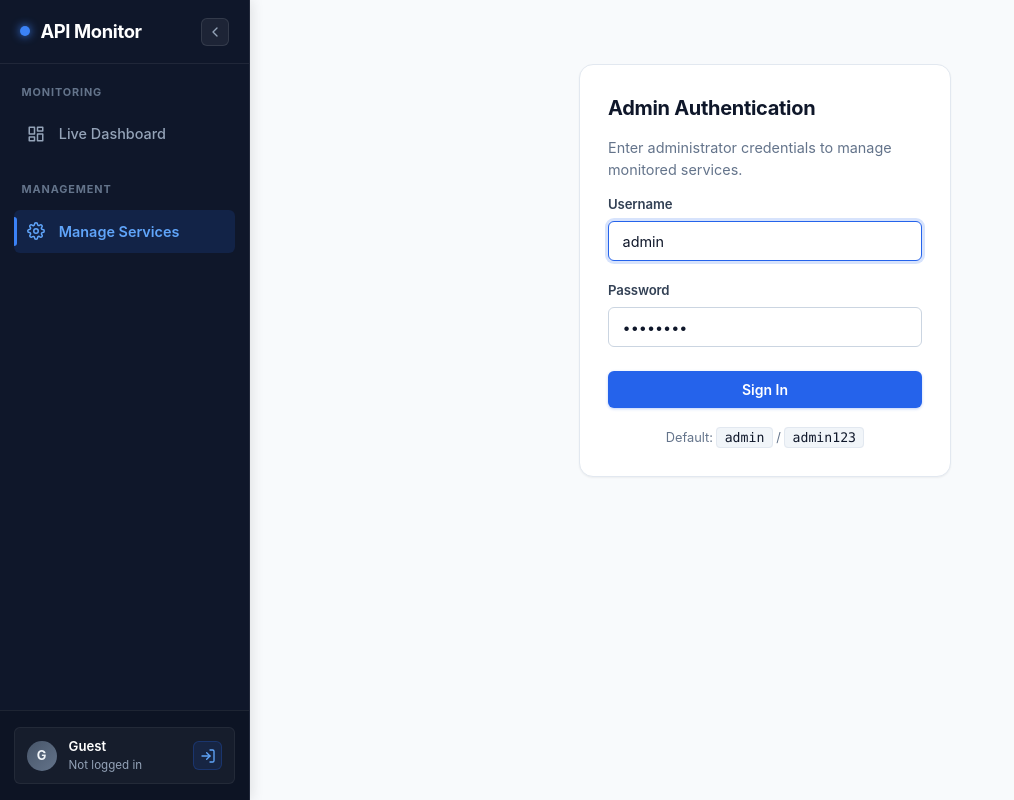
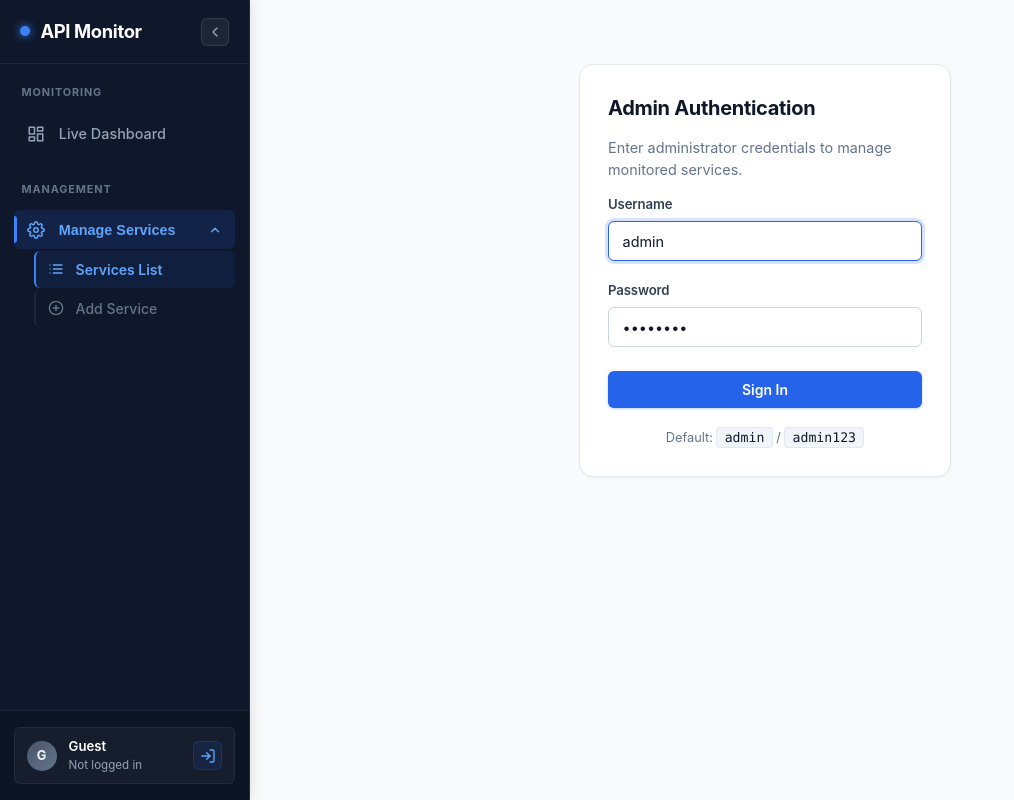
Before and after one commit to nyeya/api_monitor, a PHP site: page /add-service.php in a window 1280 px wide. Shown: the whole page, without its empty margins (0-1014 px from the left). Run offline with PHP 8.4, Linux system fonts and the light colour scheme; some libraries are stand-ins or nearby versions.

Commit message:
feat: add service management dropdown navigation
Co-authored-by: Copilot <223556219+Copilot@users.noreply.github.com>

```diff
--- a/public/css/style.css
+++ b/public/css/style.css
@@ -1,8 +1,3 @@
-/* ==============================================================================
-   API MONITOR - Design System & Modern UI/UX Stylesheet
-   Clean, aesthetic, responsive interface for operational observability
-   ============================================================================== */
-
 :root {
     --bg: #f8fafc;
     --card-bg: #ffffff;
@@ -14,7 +9,6 @@
     --border-subtle: #f1f5f9;
     --border-hover: #cbd5e1;
 
-    /* Brand & State Colors */
     --primary: #2563eb;
     --primary-hover: #1d4ed8;
     --primary-light: #eff6ff;
@@ -40,19 +34,16 @@
     --neutral-border: #e2e8f0;
     --neutral-text: #475569;
 
-    /* Elevation & Shadows */
     --shadow-sm: 0 1px 2px 0 rgba(0, 0, 0, 0.05);
     --shadow-md: 0 4px 6px -1px rgba(0, 0, 0, 0.06), 0 2px 4px -2px rgba(0, 0, 0, 0.04);
     --shadow-lg: 0 10px 15px -3px rgba(0, 0, 0, 0.08), 0 4px 6px -4px rgba(0, 0, 0, 0.04);
 
-    /* Radius */
     --radius-sm: 6px;
     --radius-md: 10px;
     --radius-lg: 14px;
     --radius-full: 9999px;
 }
 
-/* Base Styles */
 *, *::before, *::after {
     box-sizing: border-box;
 }
@@ -67,7 +58,6 @@ body {
     -moz-osx-font-smoothing: grayscale;
 }
 
-/* Layout & Application Frame */
 .app-layout {
     display: flex;
     min-height: 100vh;
@@ -76,7 +66,6 @@ body {
     background-color: var(--bg);
 }
 
-/* Sidebar Navigation */
 .sidebar {
     width: 250px;
     min-width: 250px;
@@ -158,7 +147,7 @@ body {
     transition: transform 0.25s ease;
 }
 
-/* Sidebar Nav Items */
+
 .sidebar-nav {
     flex: 1;
     padding: 1.25rem 0.85rem;
@@ -233,7 +222,117 @@ body {
     transition: opacity 0.2s ease;
 }
 
-/* Sidebar Footer */
+.nav-dropdown {
+    display: flex;
+    flex-direction: column;
+    gap: 0;
+}
+
+.nav-dropdown-toggle {
+    width: 100%;
+    background: none;
+    border: none;
+    cursor: pointer;
+    text-align: left;
+    display: flex;
+    align-items: center;
+    gap: 0.85rem;
+    padding: 0.65rem 0.85rem;
+    color: #94a3b8;
+    font-size: 0.9rem;
+    font-weight: 500;
+    border-radius: var(--radius-sm);
+    transition: all 0.18s ease;
+    white-space: nowrap;
+    position: relative;
+}
+
+.nav-dropdown-toggle:hover {
+    color: #ffffff;
+    background: rgba(255, 255, 255, 0.07);
+}
+
+.nav-dropdown-toggle.active {
+    color: #60a5fa;
+    background: rgba(37, 99, 235, 0.15);
+    font-weight: 600;
+}
+
+.nav-dropdown-toggle.active::before {
+    content: '';
+    position: absolute;
+    left: 0;
+    top: 15%;
+    bottom: 15%;
+    width: 3px;
+    border-radius: 0 3px 3px 0;
+    background: #3b82f6;
+}
+
+.nav-dropdown-chevron {
+    margin-left: auto;
+    flex-shrink: 0;
+    transition: transform 0.2s ease;
+}
+
+.nav-dropdown-open .nav-dropdown-chevron {
+    transform: rotate(180deg);
+}
+
+.nav-dropdown-menu {
+    display: none;
+    flex-direction: column;
+    gap: 0.15rem;
+    padding-left: 1.25rem;
+    margin-top: 0.1rem;
+}
+
+.nav-dropdown-open .nav-dropdown-menu {
+    display: flex;
+}
+
+.sidebar-sublink {
+    display: flex;
+    align-items: center;
+    gap: 0.75rem;
+    padding: 0.5rem 0.75rem;
+    color: #64748b;
+    text-decoration: none;
+    font-size: 0.875rem;
+    font-weight: 500;
+    border-radius: var(--radius-sm);
+    transition: all 0.18s ease;
+    white-space: nowrap;
+    position: relative;
+    border-left: 2px solid rgba(255, 255, 255, 0.07);
+}
+
+.sidebar-sublink:hover {
+    color: #cbd5e1;
+    background: rgba(255, 255, 255, 0.05);
+    border-left-color: rgba(255, 255, 255, 0.2);
+}
+
+.sidebar-sublink.active {
+    color: #60a5fa;
+    background: rgba(37, 99, 235, 0.1);
+    font-weight: 600;
+    border-left-color: #3b82f6;
+}
+
+.sidebar-collapsed .nav-dropdown-menu {
+    display: none !important;
+}
+
+.sidebar-collapsed .nav-dropdown-toggle {
+    justify-content: center;
+    padding: 0.75rem 0;
+}
+
+.sidebar-collapsed .nav-dropdown-chevron {
+    display: none;
+}
+
 .sidebar-footer {
     padding: 1rem 0.85rem;
     border-top: 1px solid rgba(255, 255, 255, 0.07);
@@ -328,7 +427,6 @@ body {
     color: #93c5fd;
 }
 
-/* Main Layout Content */
 .app-main {
     flex: 1;
     min-width: 0;
@@ -347,7 +445,6 @@ body {
     flex: 1;
 }
 
-/* Collapsed Sidebar Mode (Desktop) */
 .sidebar-collapsed .sidebar {
     width: 68px;
     min-width: 68px;
@@ -398,7 +495,6 @@ body {
     padding: 0.5rem 0;
 }
 
-/* Mobile Navigation Defaults (Desktop Hidden) */
 .mobile-header {
     display: none;
 }
@@ -407,7 +503,6 @@ body {
     display: none;
 }
 
-/* Card Component */
 .card {
     background: var(--card-bg);
     border: 1px solid var(--border);
@@ -436,7 +531,6 @@ body {
     font-size: 0.9rem;
 }
 
-/* Summary Metrics Grid */
 .summary-cards {
     display: grid;
     grid-template-columns: repeat(auto-fit, minmax(220px, 1fr));
@@ -496,7 +590,6 @@ body {
     margin-top: 0.2rem;
 }
 
-/* Card Header Toolbar */
 .card-header-row {
     display: flex;
     justify-content: space-between;
@@ -523,7 +616,7 @@ body {
     border: 1px solid var(--border);
 }
 
-/* Data Tables */
+
 .table-wrap {
     overflow-x: auto;
     border: 1px solid var(--border);
@@ -602,7 +695,6 @@ body {
     margin-top: 0.2rem;
 }
 
-/* Status Badges */
 .badge {
     display: inline-flex;
     align-items: center;
@@ -640,7 +732,6 @@ body {
     border: 1px solid var(--neutral-border);
 }
 
-/* Buttons */
 .btn {
     font-family: inherit;
     font-size: 0.875rem;
@@ -721,7 +812,6 @@ body {
     display: inline;
 }
 
-/* Forms & Inputs */
 .form-group {
     display: flex;
     flex-direction: column;
@@ -808,7 +898,6 @@ body {
     margin-bottom: 1.5rem;
 }
 
-/* Stats Grid (History Page) */
 .stats-grid {
     display: grid;
     grid-template-columns: repeat(auto-fit, minmax(180px, 1fr));
@@ -857,7 +946,7 @@ body {
     color: var(--danger);
 }
 
-/* History Page Elements */
+
 .back-link-wrapper {
     margin-bottom: 1.25rem;
 }
@@ -893,7 +982,7 @@ body {
 }
 
 
-/* Pulsing Live Dot */
+
 .pulse-dot {
     display: inline-block;
     width: 8px;
@@ -943,7 +1032,6 @@ body {
 .dot-grey::after { display: none; }
 
 
-/* Admin Login & Dialogs */
 .login-container {
     max-width: 420px;
     margin-top: 4rem;
@@ -960,7 +1048,6 @@ body {
     text-align: center;
 }
 
-/* Responsive Breakpoints & Mobile Sidebar Drawer */
 @media (max-width: 900px) {
     .sidebar {
         position: fixed;
@@ -1060,7 +1147,7 @@ body {
         padding: 0 1rem;
     }
 
-    /* Override collapsed state on mobile so text always shows when drawer opens */
+
     .sidebar-collapsed .brand-text,
     .sidebar-collapsed .link-label,
     .sidebar-collapsed .nav-section-label,
@@ -1086,6 +1173,19 @@ body {
     .sidebar-collapsed .sidebar-link {
         justify-content: flex-start !important;
         padding: 0.65rem 0.85rem !important;
+    }
+
+    .sidebar-collapsed .nav-dropdown-menu {
+        display: flex !important;
+    }
+
+    .sidebar-collapsed .nav-dropdown-toggle {
+        justify-content: flex-start !important;
+        padding: 0.65rem 0.85rem !important;
+    }
+
+    .sidebar-collapsed .nav-dropdown-chevron {
+        display: inline-block !important;
     }
 
     .sidebar-collapsed .sidebar-footer {
--- a/public/js/sidebar.js
+++ b/public/js/sidebar.js
@@ -1,8 +1,3 @@
-/**
- * API Monitor - Sidebar Navigation & Responsive Drawer Interactions
- * Handles desktop collapse/expand toggling with localStorage persistence,
- * and mobile slide-out drawer behavior.
- */
 (function () {
     'use strict';
 
@@ -14,7 +9,6 @@
 
         if (!layout) return;
 
-        // Apply saved collapse preference on desktop screens (> 900px)
         if (window.innerWidth > 900) {
             const isCollapsed = localStorage.getItem('api_monitor_sidebar_collapsed') === 'true';
             if (isCollapsed) {
@@ -22,7 +16,6 @@
             }
         }
 
-        // Toggle collapsed rail mode on desktop
         if (collapseBtn) {
             collapseBtn.addEventListener('click', function () {
                 layout.classList.toggle('sidebar-collapsed');
@@ -31,32 +24,37 @@
             });
         }
 
-        // Mobile drawer toggle
         if (mobileToggleBtn) {
             mobileToggleBtn.addEventListener('click', function () {
                 layout.classList.toggle('sidebar-open');
             });
         }
 
-        // Close mobile drawer on backdrop tap
         if (backdrop) {
             backdrop.addEventListener('click', function () {
                 layout.classList.remove('sidebar-open');
             });
         }
 
-        // Close mobile drawer with Escape key
         document.addEventListener('keydown', function (e) {
             if (e.key === 'Escape' && layout.classList.contains('sidebar-open')) {
                 layout.classList.remove('sidebar-open');
             }
         });
 
-        // Close mobile drawer when window resized to desktop
         window.addEventListener('resize', function () {
             if (window.innerWidth > 900 && layout.classList.contains('sidebar-open')) {
                 layout.classList.remove('sidebar-open');
             }
+        });
+
+        document.querySelectorAll('.nav-dropdown-toggle').forEach(function (toggleBtn) {
+            toggleBtn.addEventListener('click', function () {
+                const dropdown = toggleBtn.closest('.nav-dropdown');
+                if (!dropdown) return;
+                const isOpen = dropdown.classList.toggle('nav-dropdown-open');
+                toggleBtn.setAttribute('aria-expanded', isOpen ? 'true' : 'false');
+            });
         });
     }
 
--- a/views/sidebar.php
+++ b/views/sidebar.php
@@ -5,8 +5,8 @@ if (session_status() === PHP_SESSION_NONE) {
 
 $activeItem = $activeSidebar ?? ($active ?? 'dashboard');
 $isLoggedIn = !empty($_SESSION['admin_logged_in']);
+$manageOpen = in_array($activeItem, ['admin', 'add-service'], true);
 ?>
-<!-- Mobile Header Bar -->
 <header class="mobile-header">
     <button class="mobile-toggle-btn" id="mobile-sidebar-toggle" aria-label="Toggle navigation">
         <svg viewBox="0 0 24 24" width="22" height="22" stroke="currentColor" stroke-width="2" fill="none" stroke-linecap="round" stroke-linejoin="round">
@@ -22,10 +22,8 @@ $isLoggedIn = !empty($_SESSION['admin_logged_in']);
     <div class="mobile-spacer"></div>
 </header>
 
-<!-- Mobile Drawer Backdrop -->
 <div class="sidebar-backdrop" id="sidebar-backdrop"></div>
 
-<!-- Collapsible Responsive Sidebar -->
 <aside class="sidebar" id="sidebar">
     <div class="sidebar-top">
         <a href="/index.php" class="sidebar-brand">
@@ -53,13 +51,40 @@ $isLoggedIn = !empty($_SESSION['admin_logged_in']);
 
 
         <div class="nav-section-label">Management</div>
-        <a href="/admin.php" class="sidebar-link <?php echo ($activeItem === 'admin' || $activeItem === 'login') ? 'active' : ''; ?>" title="Manage Services">
+
+        <div class="nav-dropdown <?php echo $manageOpen ? 'nav-dropdown-open' : ''; ?>" id="nav-dropdown-manage">
+            <button class="sidebar-link nav-dropdown-toggle <?php echo $manageOpen ? 'active' : ''; ?>" id="nav-dropdown-toggle-manage" aria-expanded="<?php echo $manageOpen ? 'true' : 'false'; ?>" title="Manage Services">
                 <svg class="nav-icon" viewBox="0 0 24 24" width="18" height="18" stroke="currentColor" stroke-width="2" fill="none" stroke-linecap="round" stroke-linejoin="round">
                     <circle cx="12" cy="12" r="3"></circle>
                     <path d="M19.4 15a1.65 1.65 0 0 0 .33 1.82l.06.06a2 2 0 0 1 0 2.83 2 2 0 0 1-2.83 0l-.06-.06a1.65 1.65 0 0 0-1.82-.33 1.65 1.65 0 0 0-1 1.51V21a2 2 0 0 1-2 2 2 2 0 0 1-2-2v-.09A1.65 1.65 0 0 0 9 19.4a1.65 1.65 0 0 0-1.82.33l-.06.06a2 2 0 0 1-2.83 0 2 2 0 0 1 0-2.83l.06-.06a1.65 1.65 0 0 0 .33-1.82 1.65 1.65 0 0 0-1.51-1H3a2 2 0 0 1-2-2 2 2 0 0 1 2-2h.09A1.65 1.65 0 0 0 4.6 9a1.65 1.65 0 0 0-.33-1.82l-.06-.06a2 2 0 0 1 0-2.83 2 2 0 0 1 2.83 0l.06.06a1.65 1.65 0 0 0 1.82.33H9a1.65 1.65 0 0 0 1-1.51V3a2 2 0 0 1 2-2 2 2 0 0 1 2 2v.09a1.65 1.65 0 0 0 1 1.51 1.65 1.65 0 0 0 1.82-.33l.06-.06a2 2 0 0 1 2.83 0 2 2 0 0 1 0 2.83l-.06.06a1.65 1.65 0 0 0-.33 1.82V9a1.65 1.65 0 0 0 1.51 1H21a2 2 0 0 1 2 2 2 2 0 0 1-2 2h-.09a1.65 1.65 0 0 0-1.51 1z"></path>
                 </svg>
                 <span class="link-label">Manage Services</span>
+                <svg class="nav-dropdown-chevron link-label" viewBox="0 0 24 24" width="14" height="14" stroke="currentColor" stroke-width="2.5" fill="none" stroke-linecap="round" stroke-linejoin="round">
+                    <polyline points="6 9 12 15 18 9"></polyline>
+                </svg>
+            </button>
+            <div class="nav-dropdown-menu">
+                <a href="/admin.php" class="sidebar-sublink <?php echo $activeItem === 'admin' ? 'active' : ''; ?>" title="Services List">
+                    <svg class="nav-icon" viewBox="0 0 24 24" width="16" height="16" stroke="currentColor" stroke-width="2" fill="none" stroke-linecap="round" stroke-linejoin="round">
+                        <line x1="8" y1="6" x2="21" y2="6"></line>
+                        <line x1="8" y1="12" x2="21" y2="12"></line>
+                        <line x1="8" y1="18" x2="21" y2="18"></line>
+                        <line x1="3" y1="6" x2="3.01" y2="6"></line>
+                        <line x1="3" y1="12" x2="3.01" y2="12"></line>
+                        <line x1="3" y1="18" x2="3.01" y2="18"></line>
+                    </svg>
+                    <span class="link-label">Services List</span>
                 </a>
+                <a href="/add-service.php" class="sidebar-sublink <?php echo $activeItem === 'add-service' ? 'active' : ''; ?>" title="Add Service">
+                    <svg class="nav-icon" viewBox="0 0 24 24" width="16" height="16" stroke="currentColor" stroke-width="2" fill="none" stroke-linecap="round" stroke-linejoin="round">
+                        <circle cx="12" cy="12" r="10"></circle>
+                        <line x1="12" y1="8" x2="12" y2="16"></line>
+                        <line x1="8" y1="12" x2="16" y2="12"></line>
+                    </svg>
+                    <span class="link-label">Add Service</span>
+                </a>
+            </div>
+        </div>
     </nav>
 
     <div class="sidebar-footer">
```
Lines whose indentation alone changed are shown as unchanged.
